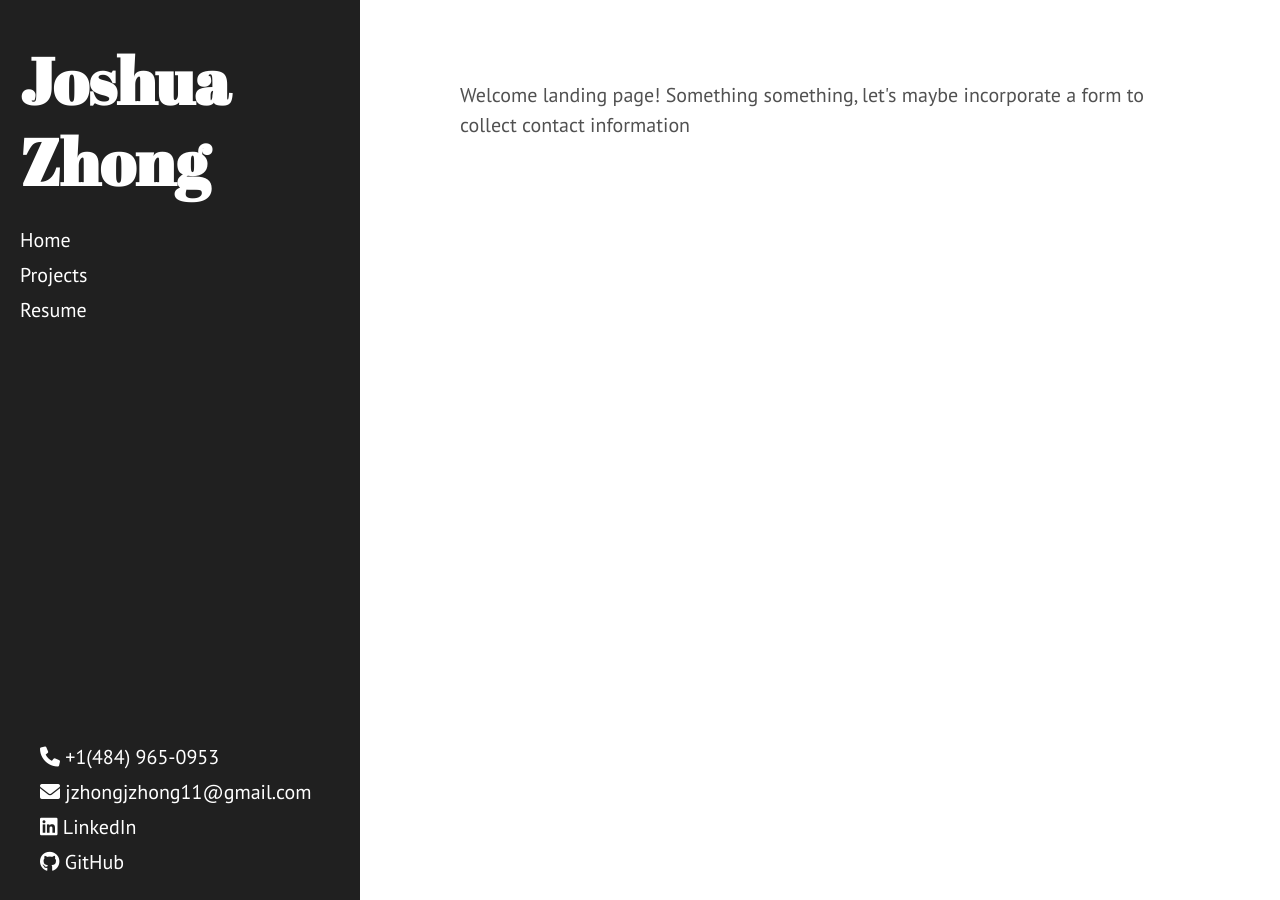
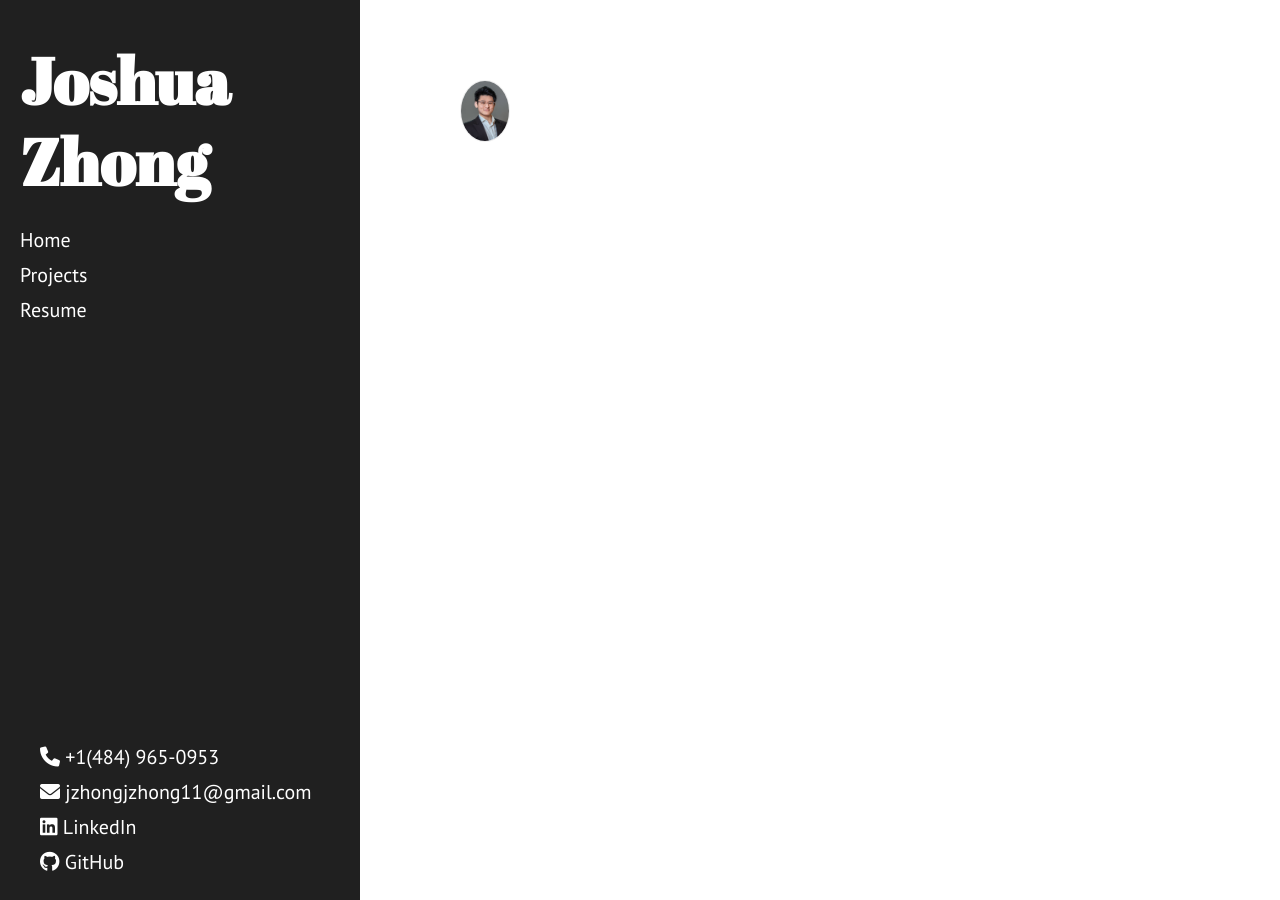
Before and after one commit to JZhong01/JZhong01.github.io, a Jekyll site: the page built from index.html, in a window 1280 px wide. Built offline with Jekyll 4.4.1, drawn with Linux system fonts in a browser that asks for light colours; the list of posts is cut into pages by our own code.

Commit message:
add profile pic

```diff
--- a/index.html
+++ b/index.html
@@ -4,49 +4,10 @@ title: Home
 ---
 
 
-Welcome landing page!
+<div class="user">
 
 
-
-Something something, let's maybe incorporate a form to collect contact information
+  <img src="{{ site.baseurl }}/public/Professional_Headshot.JPG" alt="Professional Headshot" class="user-img">
 
 
-
-
-
-
-{% comment %}
-<div class="posts">
-  {% for post in paginator.posts %}
-  <div class="post">
-    <h1 class="post-title">
-      <a href="{{ post.url }}">
-        {{ post.title }}
-      </a>
-    </h1>
-
-    <span class="post-date">{{ post.date | date_to_string }}</span>
-
-    {{ post.content }}
-  </div>
-  {% endfor %}
 </div>
-
-
-<div class="pagination">
-  {% if paginator.next_page %}
-    <a class="pagination-item older" href="{{ site.baseurl }}page{{paginator.next_page}}">Older</a>
-  {% else %}
-    <span class="pagination-item older">Older</span>
-  {% endif %}
-  {% if paginator.previous_page %}
-    {% if paginator.page == 2 %}
-      <a class="pagination-item newer" href="{{ site.baseurl }}">Newer</a>
-    {% else %}
-      <a class="pagination-item newer" href="{{ site.baseurl }}page{{paginator.previous_page}}">Newer</a>
-    {% endif %}
-  {% else %}
-    <span class="pagination-item newer">Newer</span>
-  {% endif %}
-</div>
-{% endcomment %}
--- a/public/css/hyde.css
+++ b/public/css/hyde.css
@@ -177,6 +177,14 @@ a.sidebar-nav-item:focus {
 }
 
 
+.user-img {
+    width: 50px;
+    border-radius: 100%;
+    border: 1px solid #eee;
+
+}
+
+
 
 /*
  * Themes
--- a/public/css/project.css
+++ b/public/css/project.css
@@ -57,12 +57,6 @@
 }
 
 
-
-
-
-
-
-
   /* Sticky sidebar
    *
    * Add the `sidebar-sticky` class to the sidebar's container to affix it the
```
Also changed, not shown: README.md (deleted), public/Professional_Headshot.JPG (added).
